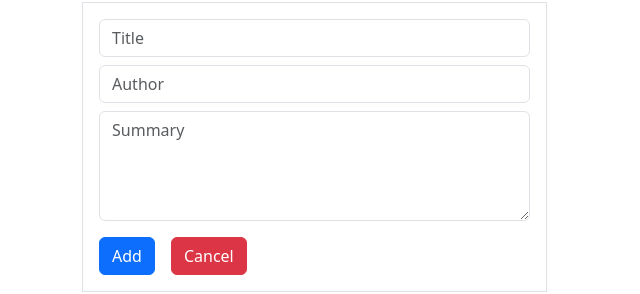
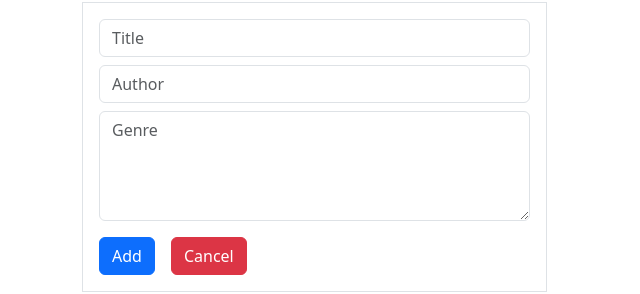
Before and after one commit to 7vTr0x7/Redux_Practice_Set, a React (Vite) app in the folder ReduxPracticeSet1/frontend/: page /bookForm in a window 1280 px wide. Shown: the part 86-380 px from the top of the page, without its empty margins (0-640 px from the left). Built offline with nearby package versions, Linux system fonts and the light colour scheme.

Commit message:
ReduxPracticeSet1 - backend

```diff
--- a/ReduxPracticeSet1/frontend/src/pages/book/features/BookForm.jsx
+++ b/ReduxPracticeSet1/frontend/src/pages/book/features/BookForm.jsx
@@ -6,7 +6,7 @@ import { addBookAsync, fetchBooks, updateBookAsync } from "../bookSlice";
 const BookForm = () => {
   const [title, setTitle] = useState("");
   const [author, setAuthor] = useState("");
-  const [summary, setSummary] = useState("");
+  const [genre, setGenre] = useState("");
 
   const location = useLocation();
   const dispatch = useDispatch();
@@ -21,7 +21,7 @@ const BookForm = () => {
       if (selected) {
         setAuthor(selected.author || "");
         setTitle(selected.title || "");
-        setSummary(selected.summary || "");
+        setGenre(selected.genre || "");
       }
     }
   }, [books, isEdit, id]);
@@ -29,11 +29,11 @@ const BookForm = () => {
   const submitHandler = (e) => {
     e.preventDefault();
 
-    if ((title, author, summary)) {
+    if ((title, author, genre)) {
       const newBook = {
         title,
         author,
-        summary,
+        genre,
       };
       if (isEdit) {
         dispatch(updateBookAsync({ id, book: newBook })).then(() => {
@@ -75,9 +75,9 @@ const BookForm = () => {
           />
           <textarea
             className="form-control mt-2"
-            value={summary}
-            onChange={(e) => setSummary(e.target.value)}
-            placeholder="Summary"
+            value={genre}
+            onChange={(e) => setGenre(e.target.value)}
+            placeholder="Genre"
             rows={4}></textarea>
 
           <button
--- a/ReduxPracticeSet1/frontend/src/pages/book/features/BookList.jsx
+++ b/ReduxPracticeSet1/frontend/src/pages/book/features/BookList.jsx
@@ -35,7 +35,7 @@ const BookList = ({ books }) => {
                 </p>
 
                 <p>
-                  <b>Summary:</b> {book.summary}
+                  <b>Genre:</b> {book.genre}
                 </p>
                 <div>
                   <button className="btn btn-primary">
```
Also changed, not shown: 1 other file (tests, documents, lock files or other folders).
